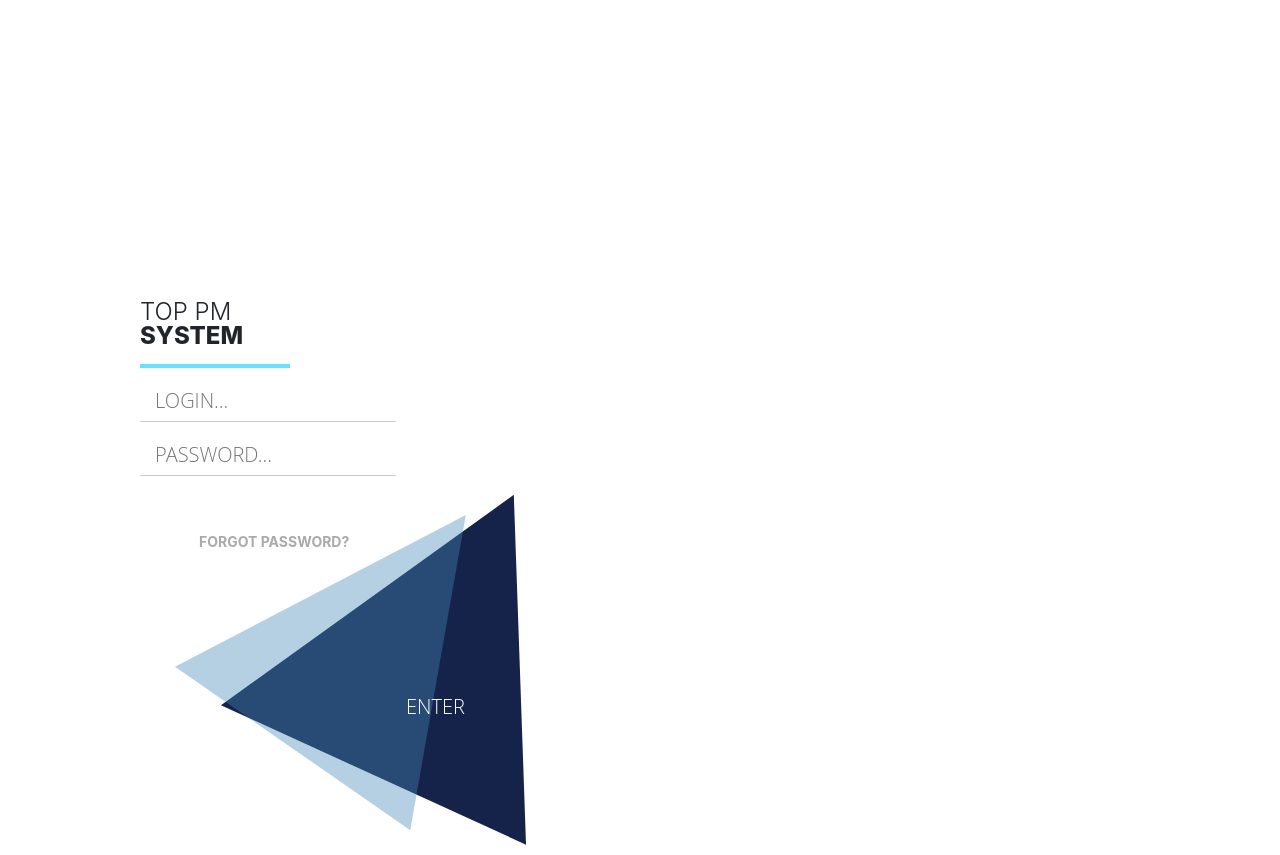
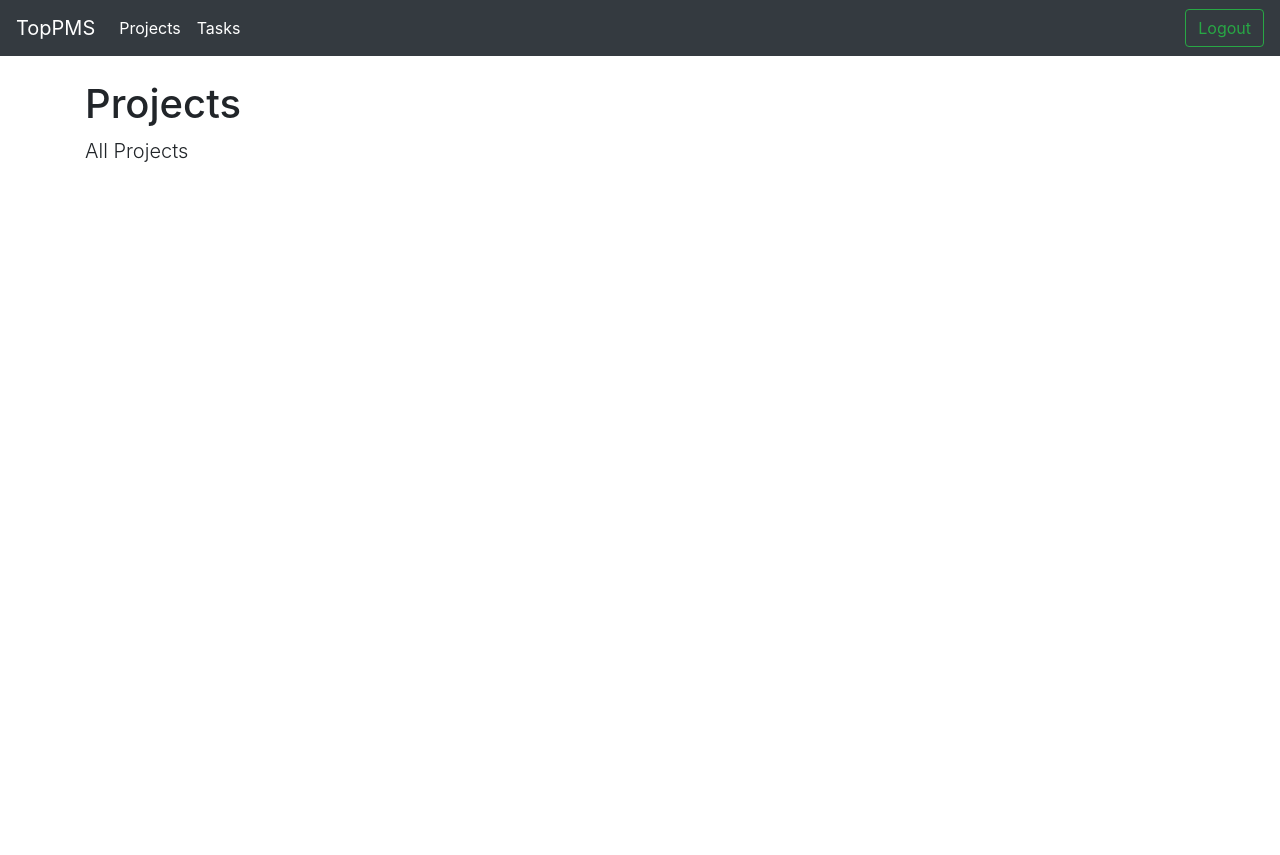
Before and after one commit to ihohry/TopPMS, an Angular app: page /projects/1 in a window 1280 px wide. After the commit the page ends 800 px from the top, so only its background shows below. Built offline with nearby package versions, Linux system fonts and the light colour scheme.

Commit message:
implement routing; implement project component

```diff
--- a/src/app/app.component.html
+++ b/src/app/app.component.html
@@ -1,2 +1,3 @@
+<router-outlet></router-outlet>
 <!-- <app-navbar></app-navbar> -->
-<app-login></app-login>
+<!-- <app-login></app-login> -->
--- a/src/app/app.component.ts
+++ b/src/app/app.component.ts
@@ -6,5 +6,5 @@ import { Component } from '@angular/core';
   styleUrls: ['./app.component.css']
 })
 export class AppComponent {
-
+  title = 'My First Angular App!'; //
 }
--- /dev/null
+++ b/src/app/app.routing.ts
@@ -0,0 +1,14 @@
+import{Routes, RouterModule} from '@angular/router';
+
+import {LoginComponent} from './login/login.component';
+import {ProjectsComponent} from './projects/projects.component';
+
+const appRoutes: Routes = [
+{path: 'login', component: LoginComponent },
+//{path: 'projects', component: ProjectsComponent },
+{path: 'projects/:username', component: ProjectsComponent },
+{path: '', redirectTo: '/login', pathMatch: 'full'}
+
+];
+
+export const routing = RouterModule.forRoot(appRoutes);
--- a/src/app/login/login.component.ts
+++ b/src/app/login/login.component.ts
@@ -1,22 +1,28 @@
 import { Component, OnInit } from '@angular/core';
 import { NgForm } from '@angular/forms';
+import { Router } from '@angular/router';
 
 @Component({
   selector: 'app-login',
   templateUrl: './login.component.html',
   styleUrls: ['./login.component.css']
 })
+
 export class LoginComponent implements OnInit {
 
-  constructor() { }
+  constructor(private router: Router) { }
 
   ngOnInit() {
   }
 
 onSubmit(form: NgForm){
-  console.log(form.value.login);
+  console.log('Login Component - on submit action: ',form.value.login);
   console.log(form.value.pass);
   //sendDataToServer(form.value.login, form.value.pass);
+
+ this.router.navigate(['/projects', form.value.login]);
+ //this.router.navigate(['/projects']);
+
 }
 
 }
--- /dev/null
+++ b/src/app/projects/projects.component.html
@@ -0,0 +1,5 @@
+<app-navbar></app-navbar>
+<div class = "container">
+  <h1>Projects</h1>
+  <p class = "lead">All Projects</p>
+</div>
--- /dev/null
+++ b/src/app/projects/projects.component.ts
@@ -0,0 +1,24 @@
+import { Component, OnInit } from '@angular/core';
+import { ActivatedRoute } from '@angular/router';
+
+@Component({
+  selector: 'app-projects',
+  templateUrl: './projects.component.html',
+  styleUrls: ['./projects.component.css']
+})
+export class ProjectsComponent implements OnInit {
+
+username: String = '';
+
+  constructor(private route: ActivatedRoute) { }
+
+  ngOnInit() {
+    //console.log('ProjectsComponent initialized!');
+    this.route.params.subscribe(params => {
+      this.username = params['username'];
+
+      console.log('Projects Component - on routing action: ',this.username);
+    });
+  }
+
+}
--- a/src/styles.css
+++ b/src/styles.css
@@ -1,2 +1,6 @@
 /* You can add global styles to this file, and also import other style files */
 @import '~bootstrap/dist/css/bootstrap.min.css';
+
+.container {
+    padding-top: 80px;
+}
```
Also changed, not shown: src/app/app.module.ts (+6 -2 lines), src/app/projects/projects.component.css (added).
